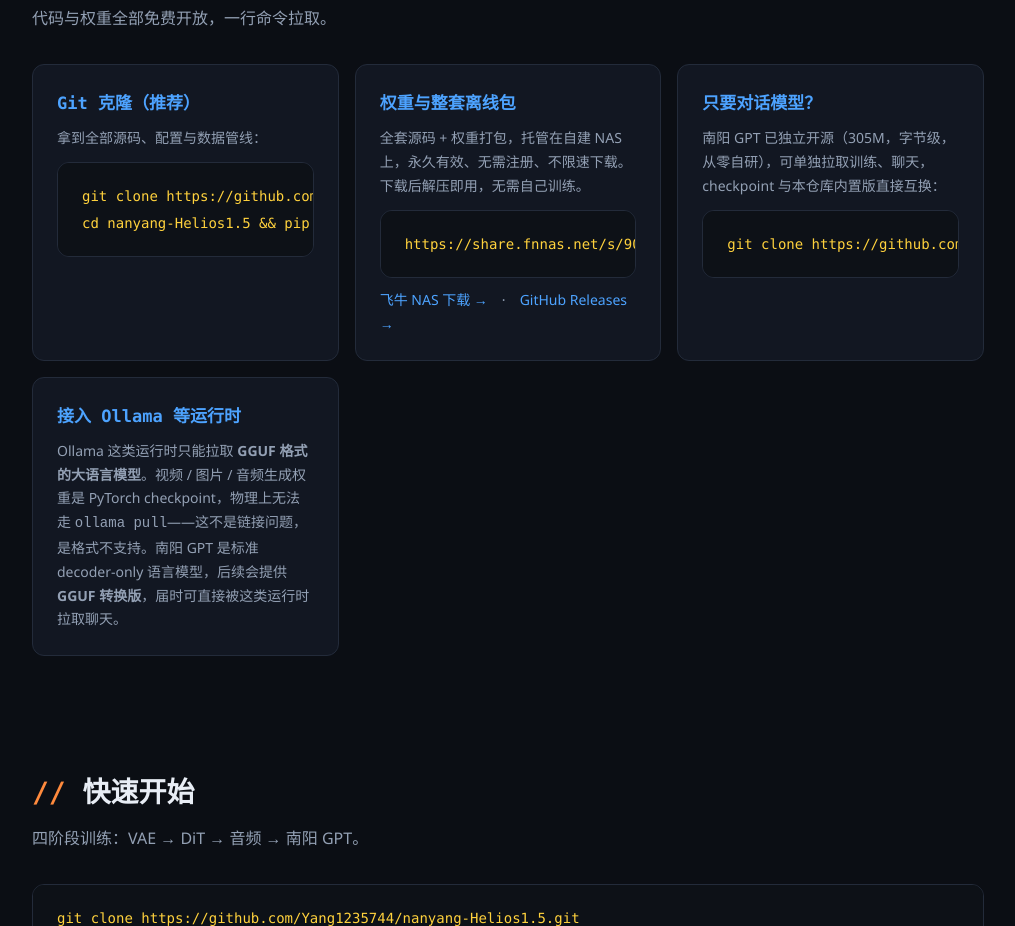
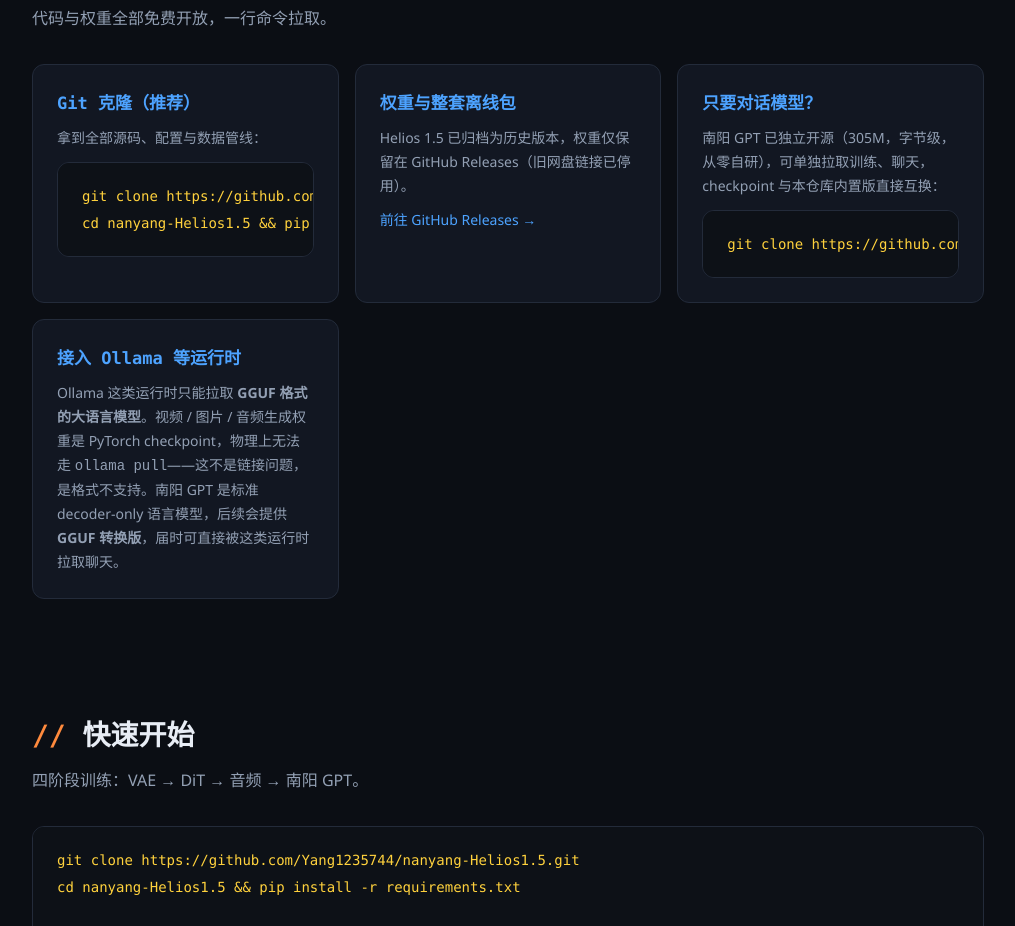
Before and after one commit to Yang1235744/nanyang-Helios1.2, a plain HTML site: page helios15.html in a window 1280 px wide. Shown: the part 3171-4097 px from the top of the page, without its empty margins (132-1147 px from the left). Drawn offline with Linux system fonts and the light colour scheme.

Commit message:
site: remove dead NAS links, point to GitHub Releases / issue request

```diff
--- a/helios15.html
+++ b/helios15.html
@@ -248,9 +248,8 @@
       </div>
       <div class="card">
         <h3>权重与整套离线包</h3>
-        <p>全套源码 + 权重打包，托管在自建 NAS 上，永久有效、无需注册、不限速下载。下载后解压即用，无需自己训练。</p>
-        <pre style="margin-top:12px"><span class="cmd">https://share.fnnas.net/s/90de87a72789493597</span></pre>
-        <p style="margin-top:10px"><a href="https://share.fnnas.net/s/90de87a72789493597">飞牛 NAS 下载 →</a>　·　<a href="https://github.com/Yang1235744/nanyang-Helios1.5/releases">GitHub Releases →</a></p>
+        <p>Helios 1.5 已归档为历史版本，权重仅保留在 GitHub Releases（旧网盘链接已停用）。</p>
+        <p style="margin-top:10px"><a href="https://github.com/Yang1235744/nanyang-Helios1.5/releases">前往 GitHub Releases →</a></p>
       </div>
       <div class="card">
         <h3>只要对话模型？</h3>
```
Also changed, not shown: nanyang-gpt.html (+2 -2 lines).
